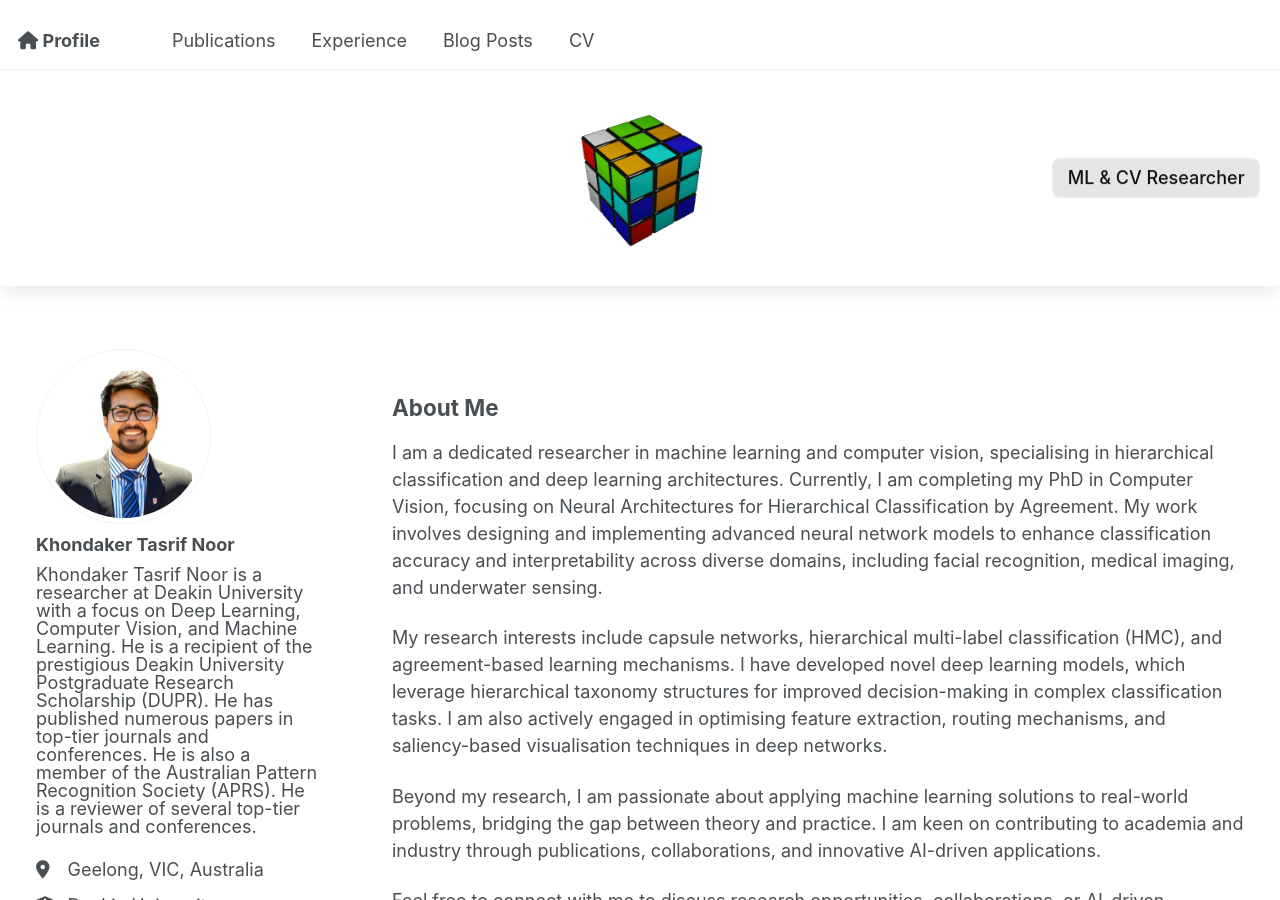
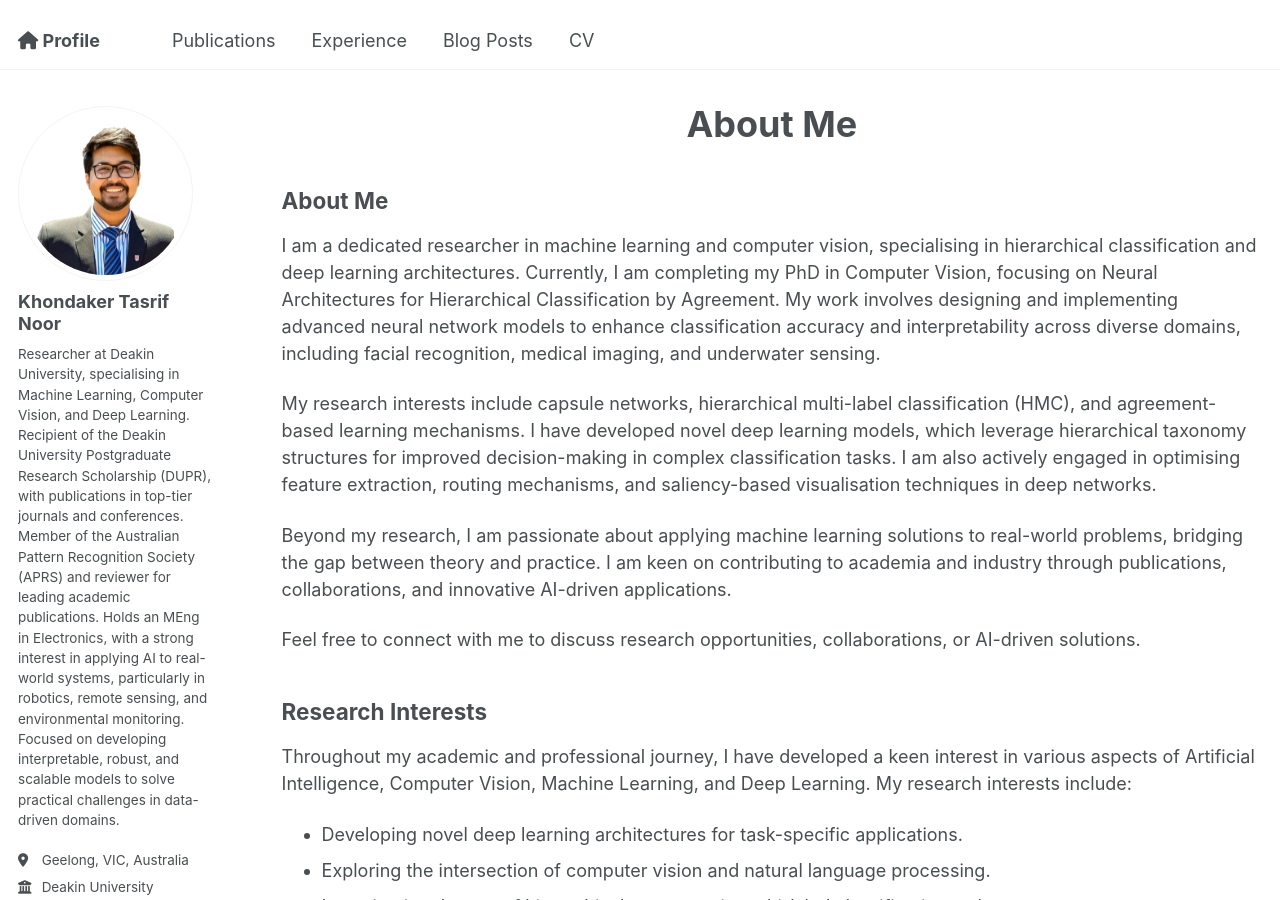
Before and after one commit to ktnoor/ktnoor.github.io, a Jekyll site: the page built from _pages/about.md, in a window 1280 px wide and 900 px high. Built offline with Jekyll 4.4.1, drawn with Linux system fonts in a browser that asks for light colours; some web fonts are replaced; our own code applies the rules of GitHub Pages for plain Markdown files; some of the changed text lies outside the part shown.

Commit message:
Refactor author bio for clarity and conciseness; remove unused hero section and related styles from about layout

```diff
--- a/_config.yml
+++ b/_config.yml
@@ -26,11 +26,7 @@ author:
   name             : "Khondaker Tasrif Noor"
   pronouns         : # example: "she/her"
   bio              : "
-                    Khondaker Tasrif Noor is a researcher at Deakin University with a focus on Deep Learning, Computer Vision, and Machine Learning.
-                    He is a recipient of the prestigious Deakin University Postgraduate Research Scholarship (DUPR).
-                    He has published numerous papers in top-tier journals and conferences.
-                    He is also a member of the Australian Pattern Recognition Society (APRS).
-                    He is a reviewer of several top-tier journals and conferences.
+                    Researcher at Deakin University, specialising in Machine Learning, Computer Vision, and Deep Learning. Recipient of the Deakin University Postgraduate Research Scholarship (DUPR), with publications in top-tier journals and conferences. Member of the Australian Pattern Recognition Society (APRS) and reviewer for leading academic publications. Holds an MEng in Electronics, with a strong interest in applying AI to real-world systems, particularly in robotics, remote sensing, and environmental monitoring. Focused on developing interpretable, robust, and scalable models to solve practical challenges in data-driven domains.
                     "
   location         : "Geelong, VIC, Australia"
   employer         : "Deakin University"
--- a/_layouts/about.html
+++ b/_layouts/about.html
@@ -1,8 +1,6 @@
 ---
 layout: default
 ---
-
-{% include base_path %}
 
 {% if page.header.overlay_color or page.header.overlay_image or page.header.image %}
   {% include page__hero.html %}
@@ -14,169 +12,14 @@ layout: default
   {% endunless %}
 {% endif %}
 
-<!-- 3D Hero Section replaced with animated image -->
-<div id="hero-3d" class="hero-3d-section" style="display: flex; align-items: center; justify-content: center; background: transparent;">
-  <img src="{{ base_path }}/images/cube.webp" alt="Animated Rubik's Cube" class="hero-cube-img" style="max-height: 100%; max-width: 100%; object-fit: contain;" />
-  <div class="hero-content">
-    <!-- <h1 class="hero-title">{{ site.title }}</h1> -->
-    <p class="hero-subtitle">ML & CV Researcher</p>
+<div id="main" role="main">
+  {% include sidebar.html %}
+
+  <div class="archive">
+    {% unless page.header.overlay_color or page.header.overlay_image %}
+      <h1 class="page__title" style="text-align: center;font-size: 2em;">{{ page.title }}</h1>
+      <!-- <h1 class="page__title">{{ page.title }}</h1> -->
+    {% endunless %}
+    {{ content }}
   </div>
 </div>
-
-<div id="main" role="main">
-  <div class="page__inner-wrap">
-    <div class="about-flex-container">
-      <!-- Author Profile Section -->
-      <div class="author-profile-section">
-        {% include author-profile.html %}
-      </div>
-      <!-- About Content -->
-      <div class="about-content-section">
-        {{ content }}
-      </div>
-    </div>
-  </div>
-</div>
-
-<style>
-.hero-3d-section {
-  position: relative;
-  width: 100%;
-  height: 24vh;
-  min-height: 120px;
-  background: transparent;
-  overflow: hidden;
-  display: flex;
-  align-items: center;
-  justify-content: center;
-  box-shadow: 0 4px 20px rgba(0,0,0,0.1);
-}
-.hero-cube-img {
-  display: block;
-  height: 100%;
-  max-width: 100%;
-  margin-right: 0;
-}
-.hero-content {
-  position: absolute;
-  top: 50%;
-  right: 20px;
-  transform: translateY(-50%);
-  z-index: 2;
-  text-align: center;
-  color: #111;
-  text-shadow: none;
-  backdrop-filter: blur(10px);
-  padding: 0.4rem 0.8rem;
-  border-radius: 8px;
-  background: rgba(180,180,180,0.35);
-  border: 1px solid rgba(255,255,255,0.3);
-  max-width: 400px;
-  white-space: nowrap;
-}
-.hero-title {
-  font-size: 3rem;
-  font-weight: bold;
-  margin-bottom: 1rem;
-  animation: fadeInUp 1s ease-out;
-  background: linear-gradient(45deg, #ffffff, #f0f0f0);
-  -webkit-background-clip: text;
-  -webkit-text-fill-color: transparent;
-  background-clip: text;
-}
-.hero-subtitle {
-  font-size: 1rem;
-  opacity: 1;
-  animation: fadeInUp 1s ease-out 0.3s both;
-  font-weight: 500;
-  margin: 0;
-  line-height: 1.3;
-  white-space: nowrap;
-  overflow: hidden;
-  text-overflow: ellipsis;
-  color: #111;
-}
-
-@keyframes fadeInUp {
-  from {
-    opacity: 0;
-    transform: translateY(30px);
-  }
-  to {
-    opacity: 1;
-    transform: translateY(0);
-  }
-}
-
-.about-flex-container {
-  display: flex;
-  flex-direction: row;
-  gap: 2rem;
-  align-items: flex-start;
-  justify-content: center;
-}
-.author-profile-section {
-  flex: 0 0 320px;
-  max-width: 340px;
-  min-width: 220px;
-  margin-top: 0;
-  margin-bottom: 0;
-  padding: 1.5rem 1rem;
-}
-.about-content-section {
-  flex: 1 1 0;
-  margin-top: 0;
-  padding: 1.5rem 1rem;
-}
-@media (max-width: 900px) {
-  .about-flex-container {
-    flex-direction: column;
-    gap: 1.5rem;
-  }
-  .author-profile-section, .about-content-section {
-    max-width: 100%;
-    padding: 1rem 0.5rem;
-  }
-}
-
-/* Responsive design */
-@media (max-width: 768px) {
-  .hero-3d-section {
-    height: 16vh;
-    min-height: 80px;
-  }
-
-  .hero-content {
-    bottom: 15px;
-    right: 15px;
-    padding: 0.3rem 0.6rem;
-    max-width: 350px;
-  }
-
-  .hero-title {
-    font-size: 2rem;
-  }
-
-  .hero-subtitle {
-    font-size: 0.9rem;
-  }
-}
-
-@media (max-width: 480px) {
-  .hero-3d-section {
-    height: 12vh;
-    min-height: 60px;
-  }
-
-  .hero-content {
-    bottom: 10px;
-    right: 10px;
-    padding: 0.2rem 0.4rem;
-    max-width: 280px;
-  }
-
-  .hero-subtitle {
-    font-size: 0.8rem;
-  }
-}
-</style>
```
